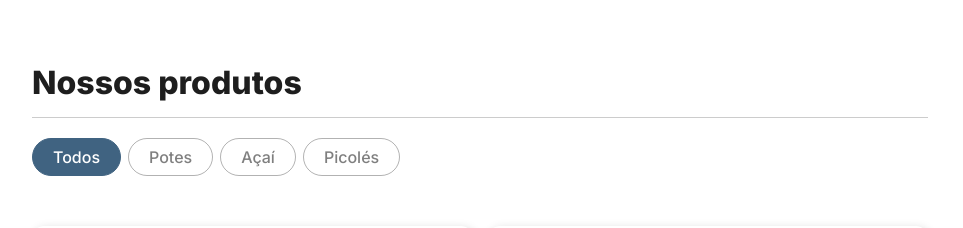
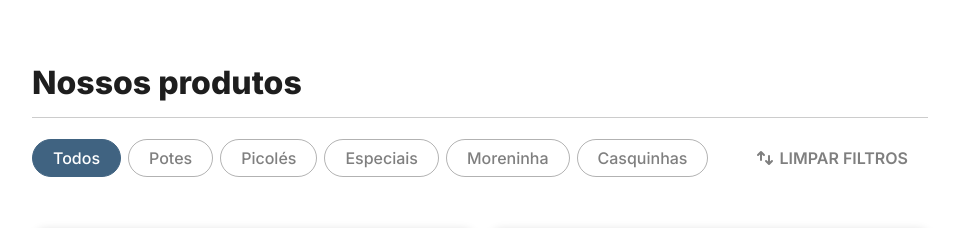
Before and after one commit to nickzmoro/Maq-Soft, a React (Vite) app: page / in a window 1280 px wide. Shown: the part 1720-1948 px from the top of the page, without its empty margins (160-1123 px from the left). Built offline with nearby package versions, Linux system fonts and the light colour scheme.

Commit message:
feat(Home): add button of clean filter

```diff
--- a/src/pages/Home/index.jsx
+++ b/src/pages/Home/index.jsx
@@ -14,6 +14,7 @@ import {
   WhatsApp,
   Contact,
   Footer,
+  RemoveFilterButton,
 } from "./style.js";
 import {
   HiOutlineLocationMarker,
@@ -22,6 +23,7 @@ import {
   HiOutlineClipboardList,
   HiOutlineShoppingBag,
   HiArrowSmUp,
+  HiSwitchVertical,
 } from "react-icons/hi";
 import { PiGoogleChromeLogo, PiHourglassBold } from "react-icons/pi";
 import {
@@ -73,8 +75,14 @@ function Home() {
       return product.filter((item) => item.category === "picole");
     } else if (activeFilter === "pote") {
       return product.filter((item) => item.category === "pote");
-    } else if (activeFilter === "acai") {
-      return product.filter((item) => item.category === "acai");
+    } else if (activeFilter === "moreninha") {
+      return product.filter((item) => item.category === "moreninha");
+    } else if (activeFilter === "casquinha") {
+      return product.filter((item) => item.category === "casquinha");
+    } else if (activeFilter === "especiais") {
+      return product.filter((item) => item.category === "especiais");
+    } else if (activeFilter === "skimo") {
+      return product.filter((item) => item.category === "skimo");
     }
     return product; // Caso padrão
   };
@@ -342,6 +350,7 @@ function Home() {
             <h2>Nossos produtos</h2>
           </div>
           <div className="btn-filters">
+            <div className="btn-category">
               <FilterButton
                 isActive={activeFilter === "all"}
                 onClick={() => handleFilterChange("all")}
@@ -355,17 +364,37 @@ function Home() {
                 Potes
               </FilterButton>
               <FilterButton
-              isActive={activeFilter === "acai"}
-              onClick={() => handleFilterChange("acai")}
-            >
-              Açaí
-            </FilterButton>
-            <FilterButton
                 isActive={activeFilter === "picole"}
                 onClick={() => handleFilterChange("picole")}
               >
                 Picolés
               </FilterButton>
+              <FilterButton
+                isActive={activeFilter === "especiais"}
+                onClick={() => handleFilterChange("especiais")}
+              >
+                Especiais
+              </FilterButton>
+              <FilterButton
+                isActive={activeFilter === "moreninha"}
+                onClick={() => handleFilterChange("moreninha")}
+              >
+                Moreninha
+              </FilterButton>
+              <FilterButton
+                isActive={activeFilter === "casquinha"}
+                onClick={() => handleFilterChange("casquinha")}
+              >
+                Casquinhas
+              </FilterButton>
+            </div>
+            <RemoveFilterButton
+              isActive={activeFilter === "all"}
+              onClick={() => handleFilterChange("all")}
+            >
+              <HiSwitchVertical size={20} />
+              Limpar Filtros
+            </RemoveFilterButton>
           </div>
           <div className="products-container-box">
             {filteredProducts.map((product) => (
--- a/src/pages/Home/style.js
+++ b/src/pages/Home/style.js
@@ -486,7 +486,13 @@ export const ProductList = styled.section`
     }
 
     .btn-filters {
+      display: flex;
+      justify-content: space-between;
+      align-items: center;
       margin: 20px 0 50px 0;
+    }
+
+    .btn-category {
       display: flex;
       flex-wrap: wrap;
       gap: 7px;
@@ -591,6 +597,25 @@ export const FilterButton = styled.button`
   &:hover {
     background-color: ${(props) =>
       props.isActive ? "#406381" : "rgba(0, 0, 0, 0.06)"};
+  }
+`;
+
+export const RemoveFilterButton = styled.button`
+  height: fit-content;
+  padding: 10px 20px;
+  font-size: 1rem;
+  background-color: transparent;
+  display: flex;
+  gap: 5px;
+  text-transform: uppercase;
+  font-weight: 600;
+  cursor: pointer;
+  border-radius: 12px;
+  color: rgba(0, 0, 0, 0.5);
+  transition: 0.2s ease;
+
+  &:hover {
+    background-color: rgba(0, 0, 0, 0.06);
   }
 `;
 
```
Lines whose indentation alone changed are shown as unchanged.
